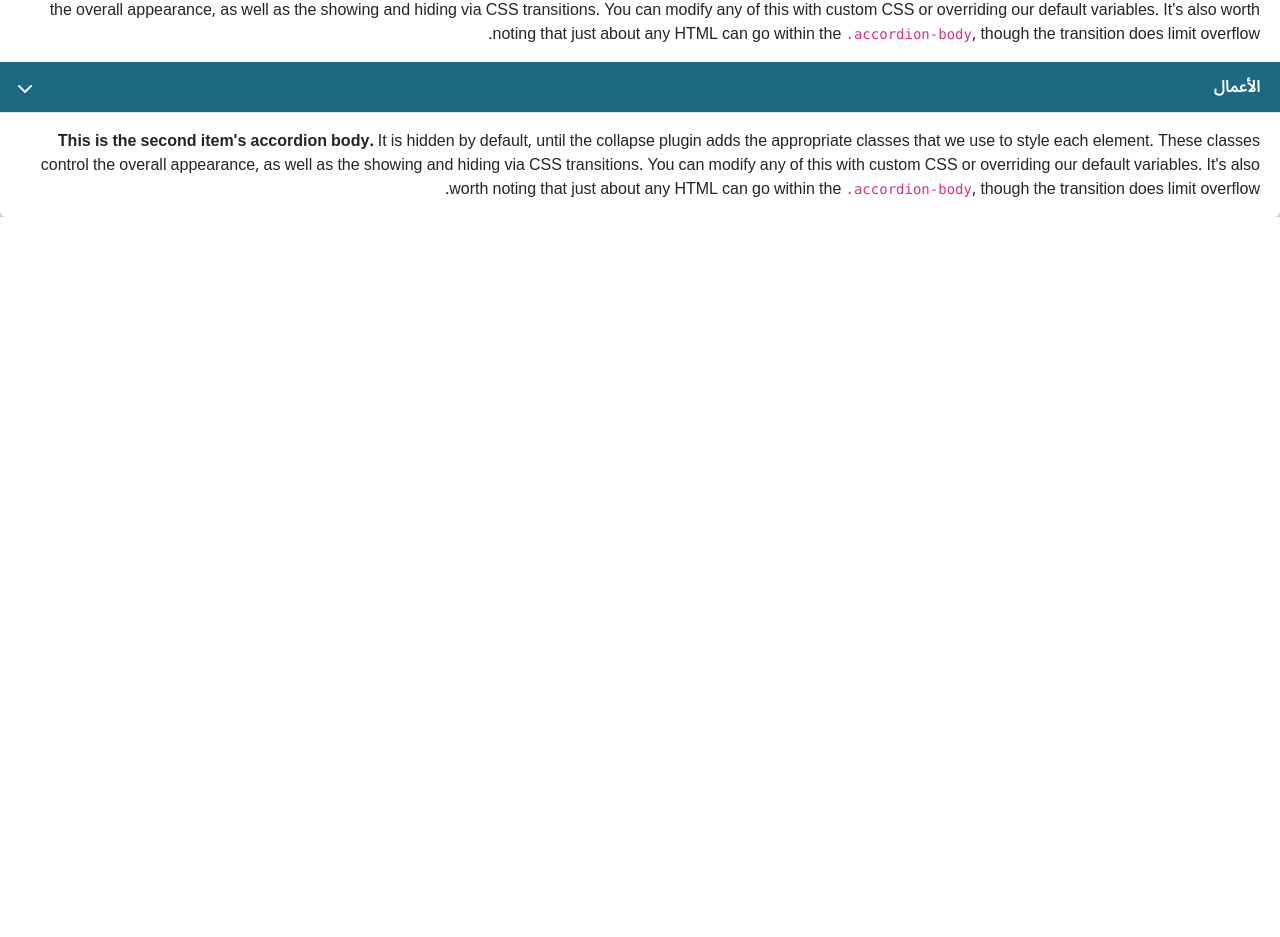
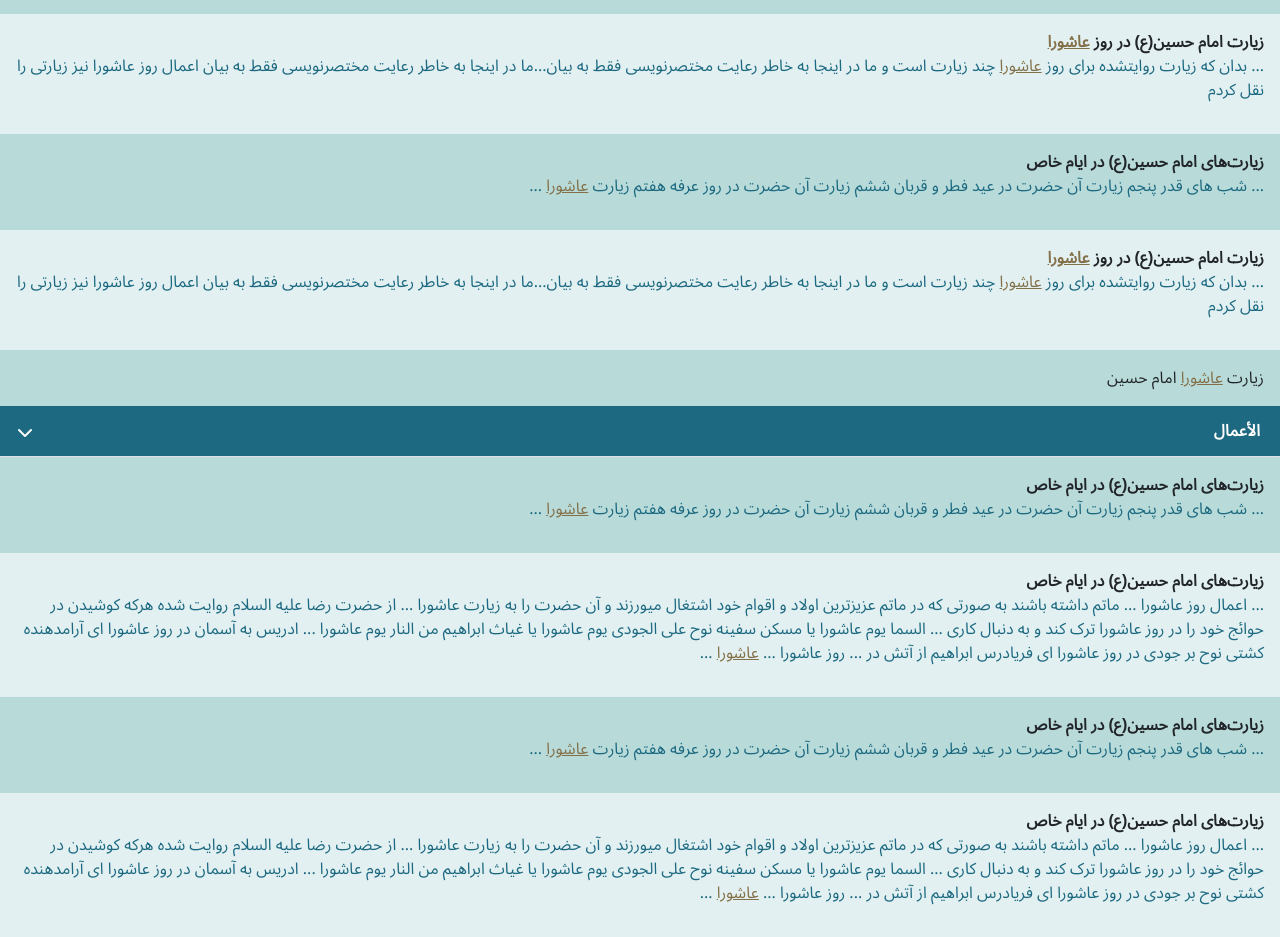
Before and after one commit to mostafafront/mafatih, a Next.js app: page /searchResault in a window 1280 px wide. Shown: the part 325-1262 px from the top of the page. Before the commit the page ends 800 px from the top, so only its background shows below. Built offline with nearby package versions, Linux system fonts and the light colour scheme.

Commit message:
create body of accordion in search resault page as second section

```diff
--- a/src/pages/searchResault/index.js
+++ b/src/pages/searchResault/index.js
@@ -1,6 +1,7 @@
 import React from "react";
 import HeaderC from "../../../components/header";
 import FilterInput from "../../../components/index/filterInput";
+import Link from "next/link";
 
 export default function SearchResaultPage() {
   function preventSubmit(event) {
@@ -124,11 +125,11 @@ export default function SearchResaultPage() {
 
         {/* Second Section */}
 
-        <div class="accordion" id="accordionPanelsStayOpenExample">
-          <div class="accordion-item accordion-item-sr">
-            <h2 class="accordion-header accordion-header-sr">
+        <div className="accordion" id="accordionPanelsStayOpenExample">
+          <div className="accordion-item accordion-item-sr">
+            <h2 className="accordion-header accordion-header-sr">
               <button
-                class="accordion-button accordion-button-sr d-flex justify-content-between align-items-center"
+                className="accordion-button accordion-button-sr d-flex justify-content-between align-items-center"
                 type="button"
                 data-bs-toggle="collapse"
                 data-bs-target="#panelsStayOpen-collapseOne"
@@ -141,25 +142,105 @@ export default function SearchResaultPage() {
             </h2>
             <div
               id="panelsStayOpen-collapseOne"
-              class="accordion-collapse collapse show"
+              className="accordion-collapse collapse show"
             >
-              <div class="accordion-body accordion-body-s">
-                <strong>This is the first item's accordion body.</strong> It is
-                shown by default, until the collapse plugin adds the appropriate
-                classes that we use to style each element. These classes control
-                the overall appearance, as well as the showing and hiding via
-                CSS transitions. You can modify any of this with custom CSS or
-                overriding our default variables. It's also worth noting that
-                just about any HTML can go within the{" "}
-                <code>.accordion-body</code>, though the transition does limit
-                overflow.
+              <div className="accordion-body accordion-body-sr d-flex flex-column">
+                <div className="textFind-title p-3">
+                  <div className="titleOf-textFind">
+                    زیارت
+                    <span className="white-space"> </span>
+                    <span className="textFinded">
+                      <Link href={"./"}>عاشورا</Link>
+                    </span>
+                    <span className="white-space"> </span>
+                    امام حسین
+                  </div>
+                </div>
+                <div className="textFind-title-desciption p-3">
+                  <div className="title-textFind">
+                    زیارت امام حسین(ع) در روز
+                    <span className="white-space"> </span>
+                    <span className="textFinded">
+                      <Link href={"./"}>عاشورا</Link>
+                    </span>
+                    <span className="white-space"> </span>
+                  </div>
+                  <div className="description-textFind">
+                    <p>
+                      <span className="three-point">...</span>
+                      <span className="white-space"> </span>
+                      بدان که زیارت روایتشده برای روز{" "}
+                      <span className="textFinded">
+                        <Link href={"./"}>عاشورا</Link>
+                      </span>{" "}
+                      چند زیارت است و ما در اینجا به خاطر رعایت مختصرنویسی فقط
+                      به بیان<span className="three-point">...</span>ما در اینجا
+                      به خاطر رعایت مختصرنویسی فقط به بیان اعمال روز عاشورا نیز
+                      زیارتی را نقل کردم
+                    </p>
+                  </div>
+                </div>
+                <div className="textFind-description p-3">
+                  <div className="title-textFind">
+                    زیارت‌های امام حسین(ع) در ایام خاص
+                  </div>
+                  <div className="description-textFind">
+                    <p>
+                      <span className="three-point">...</span>
+                      <span className="white-space"> </span>
+                      شب های قدر پنجم زیارت آن حضرت در عید فطر و قربان ششم زیارت
+                      آن حضرت در روز عرفه هفتم زیارت
+                      <span className="white-space"> </span>
+                      <span className="textFinded">
+                        <Link href={"./"}>عاشورا</Link>
+                      </span>
+                      <span className="white-space"> </span>
+                      <span className="three-point">...</span>
+                    </p>
+                  </div>
+                </div>
+                <div className="textFind-title-desciption p-3">
+                  <div className="title-textFind">
+                    زیارت امام حسین(ع) در روز
+                    <span className="white-space"> </span>
+                    <span className="textFinded">
+                      <Link href={"./"}>عاشورا</Link>
+                    </span>
+                    <span className="white-space"> </span>
+                  </div>
+                  <div className="description-textFind">
+                    <p>
+                      <span className="three-point">...</span>
+                      <span className="white-space"> </span>
+                      بدان که زیارت روایتشده برای روز{" "}
+                      <span className="textFinded">
+                        <Link href={"./"}>عاشورا</Link>
+                      </span>{" "}
+                      چند زیارت است و ما در اینجا به خاطر رعایت مختصرنویسی فقط
+                      به بیان<span className="three-point">...</span>ما در اینجا
+                      به خاطر رعایت مختصرنویسی فقط به بیان اعمال روز عاشورا نیز
+                      زیارتی را نقل کردم
+                    </p>
+                  </div>
+                </div>
+                <div className="textFind-title p-3">
+                  <div className="titleOf-textFind">
+                    زیارت
+                    <span className="white-space"> </span>
+                    <span className="textFinded">
+                      <Link href={"./"}>عاشورا</Link>
+                    </span>
+                    <span className="white-space"> </span>
+                    امام حسین
+                  </div>
+                </div>
               </div>
             </div>
           </div>
-          <div class="accordion-item accordion-item-sr">
-            <h2 class="accordion-header accordion-header-sr">
+          <div className="accordion-item accordion-item-sr">
+            <h2 className="accordion-header accordion-header-sr">
               <button
-                class="accordion-button accordion-button-sr d-flex justify-content-between align-items-center"
+                className="accordion-button accordion-button-sr d-flex justify-content-between align-items-center"
                 type="button"
                 data-bs-toggle="collapse"
                 data-bs-target="#panelsStayOpen-collapseTwo"
@@ -167,27 +248,93 @@ export default function SearchResaultPage() {
                 aria-controls="panelsStayOpen-collapseTwo"
               >
                 الأعمال
-              <i className="fa fa-chevron-left icon-accordion-sr"></i>
+                <i className="fa fa-chevron-left icon-accordion-sr"></i>
               </button>
             </h2>
             <div
               id="panelsStayOpen-collapseTwo"
-              class="accordion-collapse collapse show"
+              className="accordion-collapse collapse show"
             >
-              <div class="accordion-body accordion-body-s">
-                <strong>This is the second item's accordion body.</strong> It is
-                hidden by default, until the collapse plugin adds the
-                appropriate classes that we use to style each element. These
-                classes control the overall appearance, as well as the showing
-                and hiding via CSS transitions. You can modify any of this with
-                custom CSS or overriding our default variables. It's also worth
-                noting that just about any HTML can go within the{" "}
-                <code>.accordion-body</code>, though the transition does limit
-                overflow.
+              <div className="accordion-body accordion-body-sr">
+              <div className="textFind-description p-3">
+                  <div className="title-textFind">
+                    زیارت‌های امام حسین(ع) در ایام خاص
+                  </div>
+                  <div className="description-textFind">
+                    <p>
+                      <span className="three-point">...</span>
+                      <span className="white-space"> </span>
+                      شب های قدر پنجم زیارت آن حضرت در عید فطر و قربان ششم زیارت
+                      آن حضرت در روز عرفه هفتم زیارت
+                      <span className="white-space"> </span>
+                      <span className="textFinded">
+                        <Link href={"./"}>عاشورا</Link>
+                      </span>
+                      <span className="white-space"> </span>
+                      <span className="three-point">...</span>
+                    </p>
+                  </div>
+                </div>
+                <div className="textFind-description p-3">
+                  <div className="title-textFind">
+                    زیارت‌های امام حسین(ع) در ایام خاص
+                  </div>
+                  <div className="description-textFind">
+                    <p>
+                      <span className="three-point">...</span>
+                      <span className="white-space"> </span>
+                      اعمال روز عاشورا
+... ماتم داشته باشند به صورتی که در ماتم عزیزترین اولاد و اقوام خود اشتغال میورزند و آن حضرت را به زیارت عاشورا ... از حضرت رضا علیه السلام روایت شده هرکه کوشیدن در حوائج خود را در روز عاشورا ترک کند و به دنبال کاری ... السما یوم عاشورا یا مسکن سفینه نوح علی الجودی یوم عاشورا یا غیاث ابراهیم من النار یوم عاشورا ... ادریس به آسمان در روز عاشورا ای آرامدهنده کشتی نوح بر جودی در روز عاشورا ای فریادرس ابراهیم از آتش در ... روز عاشورا ...
+                      <span className="white-space"> </span>
+                      <span className="textFinded">
+                        <Link href={"./"}>عاشورا</Link>
+                      </span>
+                      <span className="white-space"> </span>
+                      <span className="three-point">...</span>
+                    </p>
+                  </div>
+                </div>
+              <div className="textFind-description p-3">
+                  <div className="title-textFind">
+                    زیارت‌های امام حسین(ع) در ایام خاص
+                  </div>
+                  <div className="description-textFind">
+                    <p>
+                      <span className="three-point">...</span>
+                      <span className="white-space"> </span>
+                      شب های قدر پنجم زیارت آن حضرت در عید فطر و قربان ششم زیارت
+                      آن حضرت در روز عرفه هفتم زیارت
+                      <span className="white-space"> </span>
+                      <span className="textFinded">
+                        <Link href={"./"}>عاشورا</Link>
+                      </span>
+                      <span className="white-space"> </span>
+                      <span className="three-point">...</span>
+                    </p>
+                  </div>
+                </div>
+                <div className="textFind-description p-3">
+                  <div className="title-textFind">
+                    زیارت‌های امام حسین(ع) در ایام خاص
+                  </div>
+                  <div className="description-textFind">
+                    <p>
+                      <span className="three-point">...</span>
+                      <span className="white-space"> </span>
+                      اعمال روز عاشورا
+... ماتم داشته باشند به صورتی که در ماتم عزیزترین اولاد و اقوام خود اشتغال میورزند و آن حضرت را به زیارت عاشورا ... از حضرت رضا علیه السلام روایت شده هرکه کوشیدن در حوائج خود را در روز عاشورا ترک کند و به دنبال کاری ... السما یوم عاشورا یا مسکن سفینه نوح علی الجودی یوم عاشورا یا غیاث ابراهیم من النار یوم عاشورا ... ادریس به آسمان در روز عاشورا ای آرامدهنده کشتی نوح بر جودی در روز عاشورا ای فریادرس ابراهیم از آتش در ... روز عاشورا ...
+                      <span className="white-space"> </span>
+                      <span className="textFinded">
+                        <Link href={"./"}>عاشورا</Link>
+                      </span>
+                      <span className="white-space"> </span>
+                      <span className="three-point">...</span>
+                    </p>
+                  </div>
+                </div>
               </div>
             </div>
           </div>
-
         </div>
         {/* Second Section */}
       </main>
--- a/src/styles/root-colors.css
+++ b/src/styles/root-colors.css
@@ -20,4 +20,6 @@
     --Tlight-darkGold: #847048;
     --Tlight-whight: #fff;
     --Tlight-titleAccordion-sr: #FDFDFD;
+    --Tlight-bg-textFind-title-sr: #1C6981;
+    --Tlight-fg-textFind-word: #847048;
 }
--- a/src/styles/searchResault.css
+++ b/src/styles/searchResault.css
@@ -1,10 +1,13 @@
+/* search box */
 .placeHolder-sr, .placeHolder-sr::placeholder{
     color: var(--Tlight-darkGreen) !important;
     font-weight: 800;
 }
+/* search box */
 
+/* Fisrst Section */
 .accordion-item-sr {
-	/*--bs-accordion-bg: var(--Tlight-green); COLOR OF BOX WHEN ACCORDION IS OPEN*/   /* this is background of collapse or accordion body */
+    /*--bs-accordion-bg: var(--Tlight-green); COLOR OF BOX WHEN ACCORDION IS OPEN*/   /* this is background of collapse or accordion body */
 	--bs-accordion-active-bg: var(--Tlight-darkGreen); /*COLOR OF COLLAPSED BUTTON WHEN ACCORDION IS OPEN*/
 	--bs-accordion-btn-bg: var(--Tlight-darkGreen); /*THE COLOR OF COLLAPSED BUTTON WHEN ACCORDION IS CLOSED*/
 	border: none;
@@ -29,8 +32,37 @@
 }
 
 .icon-accordion-sr{
-    transition: all .2s ease-in;
+    transition: all .14s ease-in;
 }
 .accordion-button-sr:not(.collapsed) .icon-accordion-sr{
     transform: rotate(-90deg);
 }
+/* Fisrst Section */
+
+/* Second Section */
+.accordion-body-sr{
+    padding: 0 !important;
+}
+/* striped item in each accordion */
+.accordion-body-sr > div:nth-child(odd){
+    background-color: var(--Tlight-green);
+}
+
+.accordion-body-sr > div:nth-child(even){
+    background-color: var(--Tlight-lightGreen);
+}
+/* striped item in each accordion */
+
+.title-textFind{
+    font-weight: 700;
+}
+
+.description-textFind{
+    color: var(--Tlight-darkGreen);
+}
+
+a, .textFinded{
+    color: var(--Tlight-fg-textFind-word) !important;
+}
+
+/* Second Section */
```
